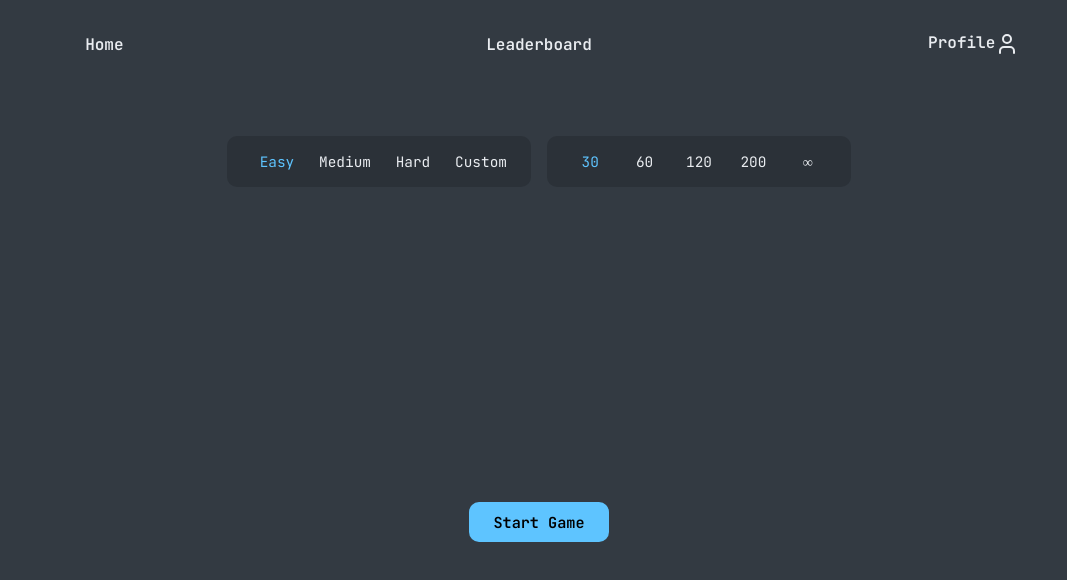
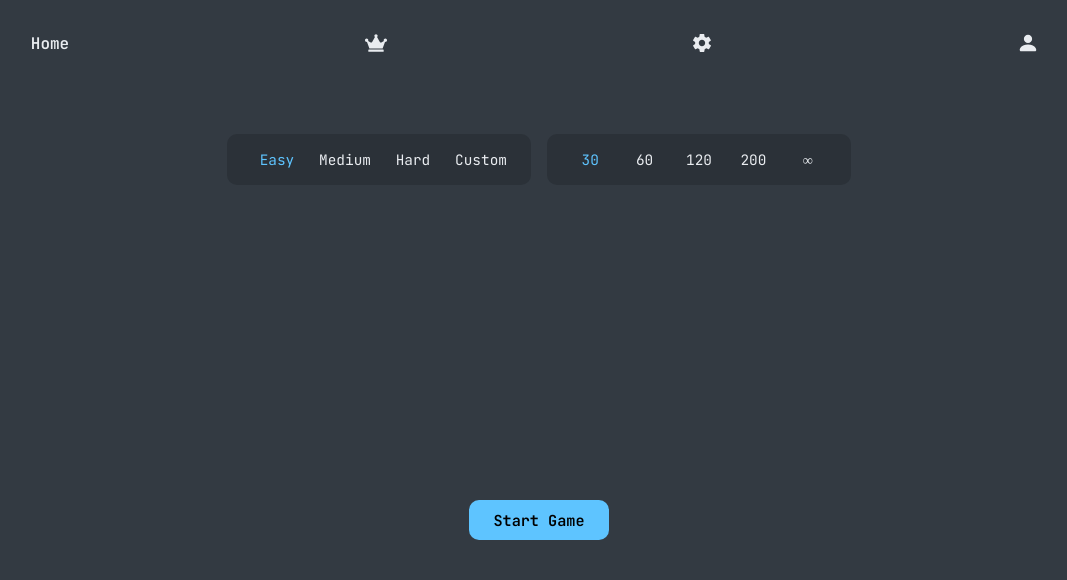
Before and after one commit to dbu79/math-game, a React (Vite) app: page / in a window 1280 px wide. Shown: the top 580 px of the page, without its empty margins (101-1168 px from the left). Built offline with nearby package versions, Linux system fonts and the light colour scheme; no server answers.

Commit message:
Update navbar

```diff
--- a/package.json
+++ b/package.json
@@ -15,6 +15,7 @@
     "lucide-react": "^1.23.0",
     "react": "^19.2.7",
     "react-dom": "^19.2.7",
+    "react-icons": "^5.7.0",
     "react-router-dom": "^7.18.0",
     "recharts": "^3.9.2"
   },
--- a/src/components/NavBar.jsx
+++ b/src/components/NavBar.jsx
@@ -1,12 +1,26 @@
 import { Link, useNavigate } from "react-router-dom"
-import { User } from "lucide-react"
+import { BsPersonFill } from "react-icons/bs";
+import { IoMdSettings } from "react-icons/io";
+import { FaCrown } from "react-icons/fa";
+import { useAuth } from "./auth/AuthContext"
+
 
 function NavBar() {
+    const { user } = useAuth()
+
     return (
         <nav className="navbar">
-            <Link to="/">Home</Link>
-            <Link to="/leaderboard">Leaderboard</Link>
-            <Link to="/profile">Profile <User/></Link>
+            <Link to="/" className="nav-link">Home</Link>
+            <Link to="/leaderboard" className="nav-link">
+                <FaCrown size={22}/>
+            </Link>
+            <Link to="/settings" className="nav-link">
+                <IoMdSettings size={22}/>
+            </Link>
+            <Link to="/profile" className="nav-link">
+                <BsPersonFill size={22}/>
+                { user ? user.user_metadata.username : ""}
+            </Link>
         </nav>
     )
 }
--- a/src/index.css
+++ b/src/index.css
@@ -1,11 +1,11 @@
 :root,
 [data-theme="dark"] {
-    --text-primary: #e9ecf0;        /* Main typed text / Crisp white-gray */
-    --text-secondary: #939eae;      /* Sub text / Desaturated slate blue-gray */
-    --font-sans: "JetBrains Mono";  /* Keeping your preferred mono font */
-    --bg: #333a42;                  /* Deep slate gray background */
-    --surface: #2b3138;             /* Darker inset surface container */
-    --border: #4a5460;              /* Muted blue-gray borders */
+    --text-primary: #e9ecf0;
+    --text-secondary: #939eae;
+    --font-sans: "JetBrains Mono";
+    --bg: #333a42;
+    --surface: #2b3138;
+    --border: #4a5460;
     --accent: #5ec4ff;
     --accent-hover: #5ec4ffcc;
 
@@ -94,6 +94,16 @@ button:active {
     flex: 1;
     display: flex;
     justify-content: center;
+}
+
+.nav-link {
+    display: flex;
+    align-items: center;
+    transition: 0.3s;
+}
+
+.nav-link:hover {
+    color: var(--text-secondary);
 }
 /* ---- Page layout ---- */
 
@@ -284,12 +294,17 @@ button:active {
     color: var(--accent);
 }
 
-.operator-toggle:hover + .operator-label,
+/* .operator-toggle:hover + .operator-label,
 .time-toggle:hover + .time-label,
 .difficulty-toggle:hover + .difficulty-label {
     color: white;
+} */
+
+.operator-toggle:active + .operator-label,
+.time-toggle:active + .time-label,
+.difficulty-toggle:active + .difficulty-label {
+    transform: scale(0.98);
 }
-
 /* ---- Time Toggle ---- */
 
 .time-settings {
@@ -307,6 +322,7 @@ button:active {
     opacity: 0;
     width: 1px;
     height: 1px;
+    transition: color 0.15s;
 }
 
 .time-label {
@@ -321,11 +337,6 @@ button:active {
     transition: color 0.15s;
     font-family: var(--font-sans);
 }
-
-.time-toggle:hover + .time-label {
-    color: white;
-}
-
 
 /* ---- Play Screen ---- */
 
@@ -480,46 +491,3 @@ button:active {
     margin-top: 2.25rem;
     align-items: flex-start;
 }
-
-/* ---- Register/Login Page ---- */
-
-.auth-page-content {
-    display: flex;
-    align-items: baseline;
-    justify-content: space-evenly;
-    margin-top: 10%;
-    width: 100%;
-}
-
-.register-box,
-.login-box {
-    display: flex;
-    flex-direction: column;
-    width: 20%;
-}
-
-.login-box p,
-.register-box p {
-    display: flex;
-    align-items: center;
-    gap: 0.5rem;
-}
-
-.auth-input {
-    font-family: var(--font-sans);
-    background-color: var(--surface);
-    color: var(--text-primary);
-    padding: 1rem;
-    border-radius: var(--radius);
-    font-size: 1rem;
-    border: 0px;
-    outline: none;
-    color: var(--text-primary);
-    margin-bottom: 1rem;
-}
-
-.auth-input::-webkit-outer-spin-button,
-.auth-input::-webkit-inner-spin-button {
-    -webkit-appearance: none;
-    margin: 0;
-}
--- a/src/pages/Profile.jsx
+++ b/src/pages/Profile.jsx
@@ -3,12 +3,13 @@ import SignIn from "../components/auth/SignIn";
 import SignUp from "../components/auth/SignUp"
 import ProfileStats from "../components/profile/ProfileStats"
 import { supabase } from "../utils/supabaseClient";
+import "../styles/profile.css"
 
 function Profile() {
     const { user, loading } = useAuth()
 
     if (loading) {
-        return <p>Loading...</p>
+        return <p className="loading">Loading...</p>
     }
 
     if (!user) {
@@ -21,14 +22,15 @@ function Profile() {
     }
 
     return (
-        <section className="profile-page-content">
+        <>
             <ProfileStats/>
-            <button onClick={ async () => {
+            <button className="sign-out"
+            onClick={ async () => {
                 const { error } = await supabase.auth.signOut()
                 if (error) console.error(error)}}>
                 Sign Out?
             </button>
-        </section>
+        </>
     )
 }
 
--- a/src/styles/profile.css
+++ b/src/styles/profile.css
@@ -1,3 +1,53 @@
+/* ---- Register/Login Page ---- */
+.loading {
+    display: flex;
+    align-items: center;
+}
+
+.auth-page-content {
+    display: flex;
+    align-items: baseline;
+    justify-content: space-evenly;
+    margin-top: 10%;
+    width: 100%;
+}
+
+.register-box,
+.login-box {
+    display: flex;
+    flex-direction: column;
+    width: 20%;
+}
+
+.login-box p,
+.register-box p {
+    display: flex;
+    align-items: center;
+    gap: 0.5rem;
+}
+
+.auth-input {
+    font-family: var(--font-sans);
+    background-color: var(--surface);
+    color: var(--text-primary);
+    padding: 1rem;
+    border-radius: var(--radius);
+    font-size: 1rem;
+    border: 0px;
+    outline: none;
+    color: var(--text-primary);
+    margin-bottom: 1rem;
+}
+
+.auth-input::-webkit-outer-spin-button,
+.auth-input::-webkit-inner-spin-button {
+    -webkit-appearance: none;
+    margin: 0;
+}
+
+/* ---- Profie ---- */
+
+
 .profile-header {
     display: flex;
     flex-direction: row;
```
Also changed, not shown: 1 other file (tests, documents, lock files or other folders).
